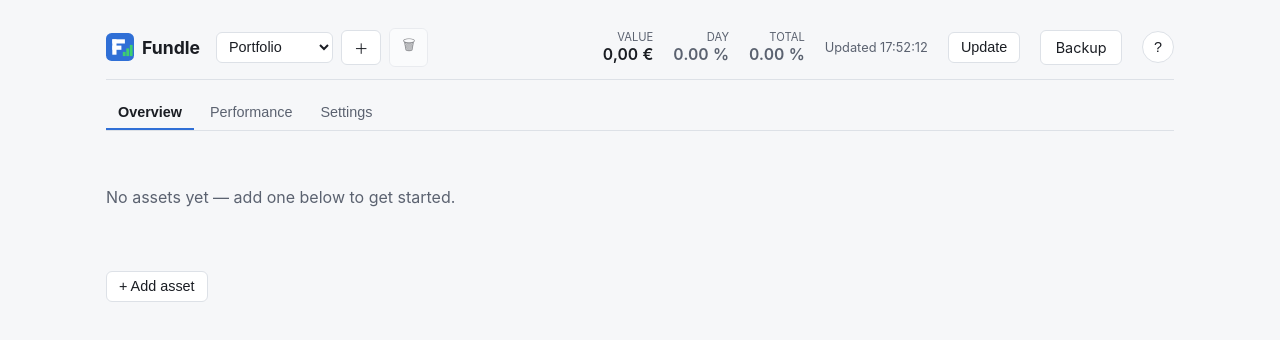
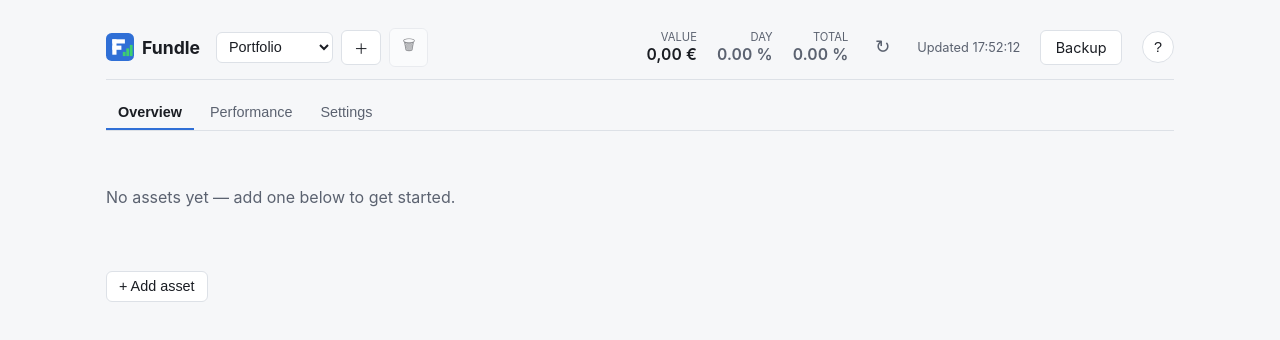
Before and after one commit to Gram21/fundle, a React (Vite) app: page / in a window 1280 px wide. Shown: the top 340 px of the page. Built offline with nearby package versions, Linux system fonts and the light colour scheme.

Commit message:
Turn Update button into an inline refresh icon next to the stats
Replaces the boxed "Update" button with a borderless circular-arrow
icon placed right after the Value/Day/Total stats, spinning while a
refresh is in flight.

```diff
--- a/src/App.tsx
+++ b/src/App.tsx
@@ -90,12 +90,19 @@ export default function App() {
             <span className="header-stat-label">Total</span>
             <span className={`header-stat-value ${signClass(snapshot.totalChangeAbs)}`}>{pct(snapshot.totalChangePct)}</span>
           </div>
+          <button
+            type="button"
+            className={updating ? 'icon-btn refresh-btn spinning' : 'icon-btn refresh-btn'}
+            onClick={() => actions.refresh()}
+            disabled={updating}
+            aria-label={updating ? 'Updating…' : 'Update prices'}
+            title={updating ? 'Updating…' : 'Update prices'}
+          >
+            ↻
+          </button>
           <span className="updated-at">
             {lastUpdated ? `Updated ${new Date(lastUpdated).toLocaleTimeString('de-DE')}` : 'Never updated'}
           </span>
-          <button type="button" onClick={() => actions.refresh()} disabled={updating}>
-            {updating ? 'Updating…' : 'Update'}
-          </button>
           <BackupMenu />
           <button
             type="button"
--- a/src/styles.css
+++ b/src/styles.css
@@ -164,6 +164,34 @@ h3 {
   padding: 0;
   border-radius: 50%;
   line-height: 1;
+}
+
+.icon-btn {
+  border: none;
+  background: none;
+  padding: 0.25rem;
+  width: 1.8rem;
+  height: 1.8rem;
+  line-height: 1;
+  font-size: 1.15rem;
+  border-radius: 50%;
+  color: var(--text-muted);
+}
+
+.icon-btn:hover:not(:disabled) {
+  background: var(--border);
+  color: var(--text);
+}
+
+.refresh-btn.spinning {
+  color: var(--accent);
+  animation: spin 0.8s linear infinite;
+}
+
+@keyframes spin {
+  to {
+    transform: rotate(360deg);
+  }
 }
 
 .header-stat {
```
